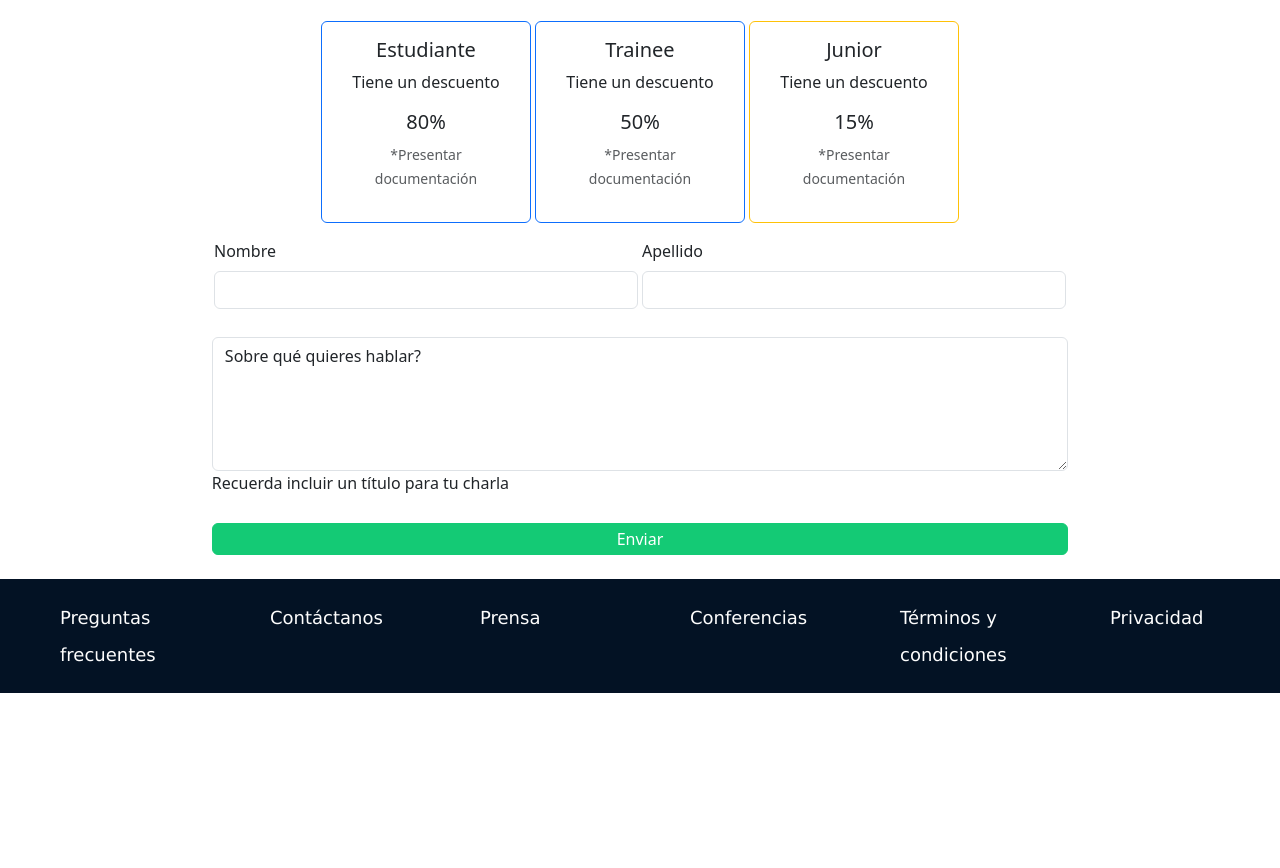
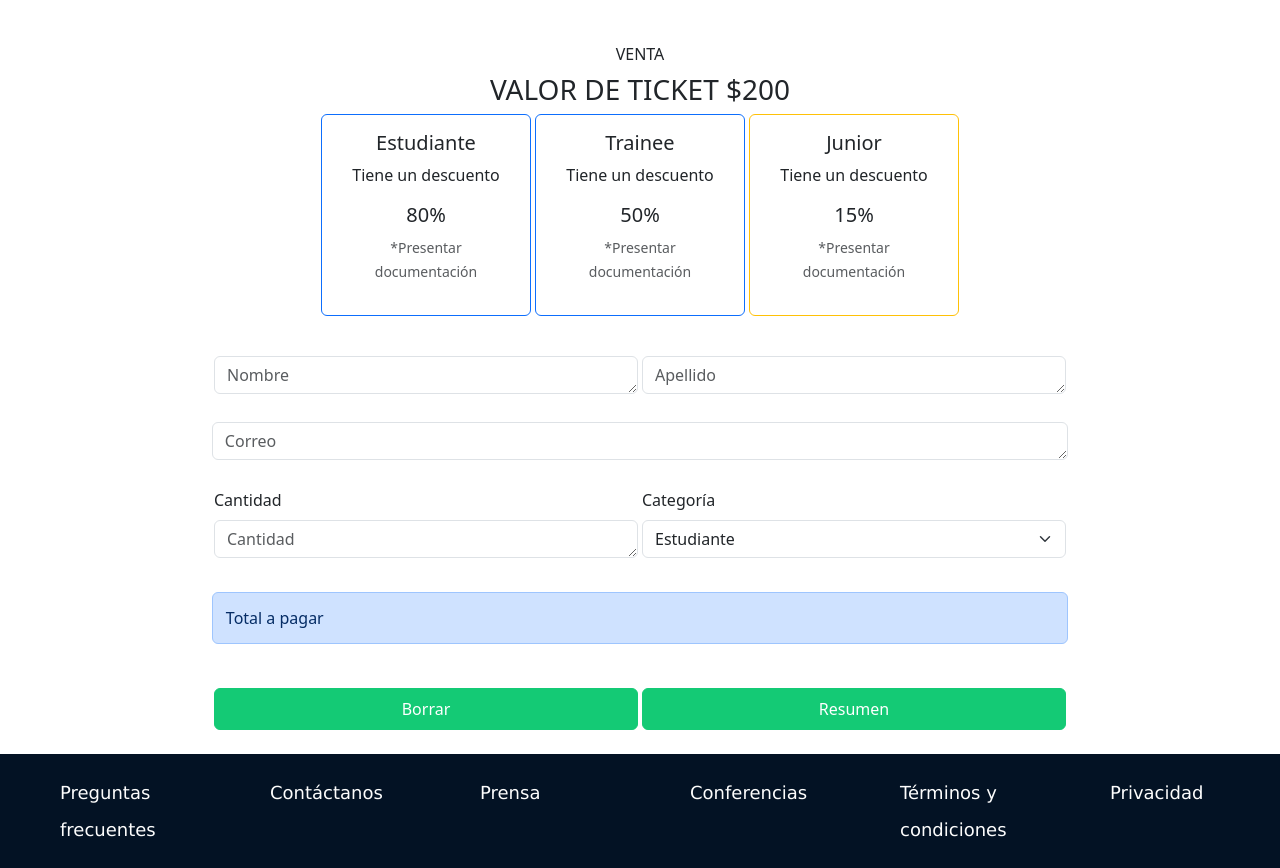
Before and after one commit to imapibarrero/Repo_1erInteg, a plain HTML site: page index.html in a window 1280 px wide. Shown: the part 1883-2751 px from the top of the page. Before the commit the page ends 2576 px from the top, so only its background shows below. Drawn offline with nearby package versions, Linux system fonts and the light colour scheme.

Commit message:
Esqueleto de formulario de registro completo

```diff
--- a/index.html
+++ b/index.html
@@ -187,6 +187,10 @@
 
     <!-- inicio del formato 2do integrador -->
 
+    <br>
+    <h6 id=oradores class="centrado">VENTA</h6>
+    <h3 class="centrado">VALOR DE TICKET $200</h3>
+
      <!-- inicio cards precios -->
      <div class="row row-cols-1 row-cols-md-6 g-1 justify-content-center ard text-center mb-3 ">
       <div class="col">
@@ -233,24 +237,71 @@
   <!-- inicio del formato -->
   <form class="row g-1 justify-content-center">
     <div class="col-md-4">
-      <label for="inputNombre4" class="form-label">Nombre</label>
-      <input type="nombre" class="form-control" id="inputNombre4">
+      <!-- <label for="inputNombre4" class="form-label">Nombre</label> -->
+      <!-- <textarea class="form-control" id="exampleFormControlTextarea1" rows="1">Nombre</textarea> -->
+      <label for="validationTextarea" class="form-label"></label>
+      <textarea class="form-control" id="validationTextarea" rows="1" placeholder="Nombre" required></textarea>
+    <!-- <div class="invalid-feedback"> -->
+
+      <!-- <input type="nombre" class="form-control" id="inputNombre4"> -->
     </div>
     <div class="col-md-4">
-      <label for="inputApellido4" class="form-label">Apellido</label>
-      <input type="apellido" class="form-control" id="inputApellido4">
+      <label for="validationTextarea" class="form-label"></label>
+      <textarea class="form-control" id="validationTextarea" rows="1" placeholder="Apellido" required></textarea>
+    </div>
+    <!-- <div class="col-md-4">
+      <label for="validationTextarea" class="form-label"></label>
+      <textarea class="form-control" id="validationTextarea" rows="1" placeholder="Correo" required></textarea>
+    </div> -->
+    <div class="mb-4">
+      <label for="exampleFormControlTextarea1" class="form-label"></label>
+      <textarea class="form-control" id="exampleFormControlTextarea1" rows="1" placeholder="Correo" required></textarea>
+      <!-- <label>Recuerda incluir un título para tu charla</label> -->
+    </div>
+    <div class="col-md-4">
+      <label for="inputNombre4" class="form-label">Cantidad</label>
+      <!-- <textarea class="form-control" id="exampleFormControlTextarea1" rows="1">Cantidad</textarea> -->
+      <label for="validationTextarea" class="form-label"></label>
+      <textarea class="form-control" id="validationTextarea" rows="1" placeholder="Cantidad" required></textarea>
+    <!-- <div class="invalid-feedback"> -->
+
+      <!-- <input type="nombre" class="form-control" id="inputNombre4"> -->
+    </div>
+    <div class="col-md-4">
+      <label for="inputNombre4" class="form-label">Categoría</label>
+      <label for="validationTextarea" class="form-label"></label>
+      <select class="form-select" required aria-label="select example">
+        <option value="">Estudiante</option>
+        <option value="1">Trainee</option>
+        <option value="2">Junior</option>
+      </select>
+      <!-- <textarea class="form-control" id="validationTextarea" rows="1" placeholder="Apellido" required></textarea> -->
     </div>
     <div class="mb-4">
-      <label for="exampleFormControlTextarea1" class="form-label"></label>
-      <textarea class="form-control" id="exampleFormControlTextarea1" rows="5">Sobre qué quieres hablar?</textarea>
-      <label>Recuerda incluir un título para tu charla</label>
+
+      <div class="alert alert-primary" role="alert">
+        Total a pagar
+      </div>
+
+
+      <!-- <label for="exampleFormControlTextarea1" class="form-label"></label>
+      <textarea class="form-control" id="exampleFormControlTextarea1" rows="1" placeholder="Total a pagar" required></textarea> -->
+      <!-- <label>Recuerda incluir un título para tu charla</label> -->
     </div>
 
-    <div class="enviar">
+    <div class="col-md-4">
       <!-- <input type="radio" class="btn-check" name="options-outlined" id="success-outlined" autocomplete="off" checked>
       <label class="btn btn-outline-success" for="success-outlined">Checked success radio</label> -->
       <div class="d-grid ">
-        <button class="btn btn-primary2" type="button">Enviar</button>
+        <button class="btn btn-primary2" type="button">Borrar</button>
+      </div>
+
+    </div>
+    <div class="col-md-4">
+      <!-- <input type="radio" class="btn-check" name="options-outlined" id="success-outlined" autocomplete="off" checked>
+      <label class="btn btn-outline-success" for="success-outlined">Checked success radio</label> -->
+      <div class="d-grid ">
+        <button class="btn btn-primary2" type="button">Resumen</button>
       </div>
 
     </div>
--- a/styles.css
+++ b/styles.css
@@ -98,7 +98,22 @@ element.style {
   }
 
 .mb-4 {
-  width: 67% }
+  width: 67%
+ }
+
+ .alert-primary {
+  --bs-alert-color: var(--bs-primary-text-emphasis);
+  --bs-alert-bg: var(--bs-primary-bg-subtle);
+  --bs-alert-border-color: var(--bs-primary-border-subtle);
+  --bs-alert-link-color: var(--bs-primary-text-emphasis);
+}
+.alert {
+
+  --bs-alert-padding-x: 13px;
+  --bs-alert-padding-y: 0.8rem;
+  margin-top: 30px;
+  position: relative;
+}
 .enviar {
   width: 67%;
   /* color:rgb(168, 23, 23) */
@@ -119,6 +134,7 @@ element.style {
   --bs-btn-disabled-color: #fff;
   --bs-btn-disabled-bg: #62d61f;
   --bs-btn-disabled-border-color: #62d61f;
+  --bs-btn-padding-y: 0.5rem;
 }
 /* STYLES SPECIFIC TO FOOTER  */
 .footer {
```
